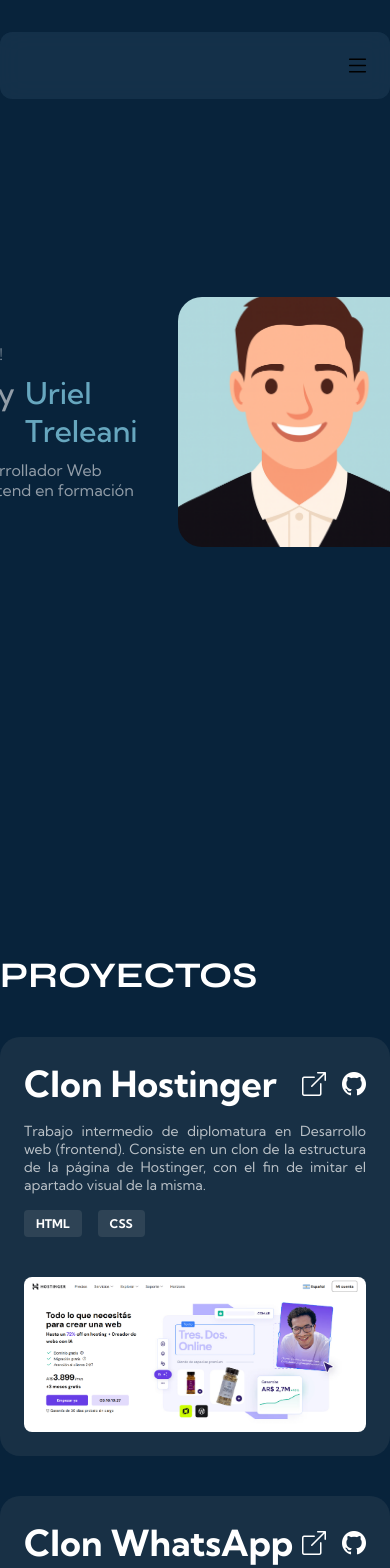
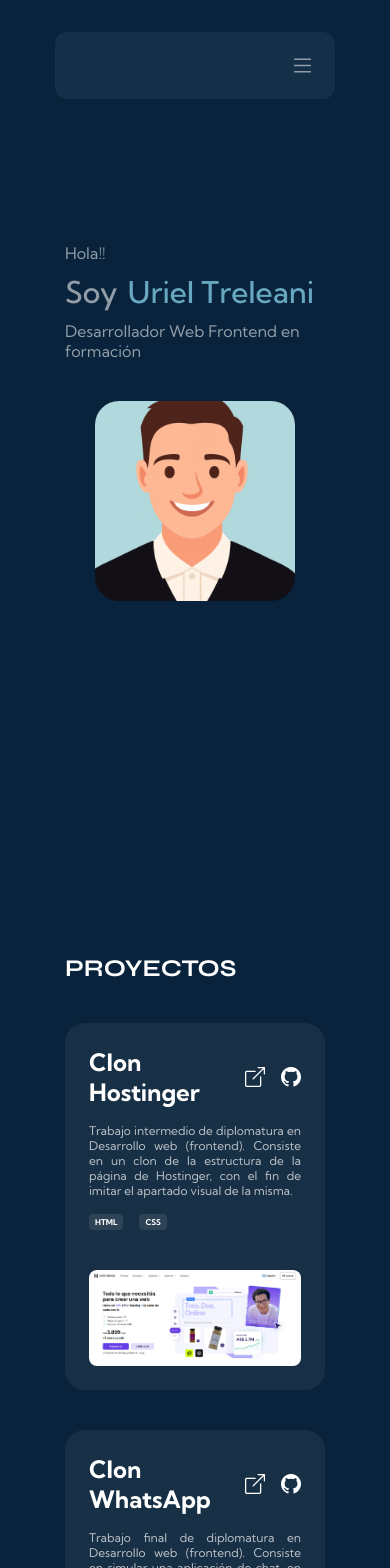
Before and after one commit to UrielTreleani/PORTFOLIO, a React (Vite) app: page / in a window 390 px wide. Shown: the top 1568 px of the page. Built offline with nearby package versions, Linux system fonts and the light colour scheme.

Commit message:
responsive-v1-terminado

```diff
--- a/src/Components/AboutMe/AboutMe.css
+++ b/src/Components/AboutMe/AboutMe.css
@@ -53,3 +53,18 @@
     font-size: 14px;
     }
 }
+
+@media screen and (max-width: 680px){
+
+    .about-me__container{
+        width: 260px;
+    }
+
+    .about-me__title{
+        font-size: 24px;
+    }
+
+    .about-me__description p{
+    font-size: 12px;
+    }
+}
--- a/src/Components/Contacto/Contacto.css
+++ b/src/Components/Contacto/Contacto.css
@@ -40,3 +40,17 @@
         font-size: 36px;
     }
 }
+
+@media screen and (max-width: 680px){
+    .section-contact__container{
+        width: 280px;
+    }
+
+    .section-contact__title{
+        font-size: 24px;
+    }
+
+    .section-conctact__form-container{
+        padding: 20px;
+    }
+}
--- a/src/Components/Home/Home.css
+++ b/src/Components/Home/Home.css
@@ -92,3 +92,22 @@
         font-size: 16px;
     }
 }
+
+
+@media screen and (max-width: 680px){
+    .section-home__container{
+        flex-direction: column;
+        align-items: center;
+        justify-content: center;
+        width: 300px;
+    }
+
+    .section-home__presentation{
+        padding: 0 0 0 20px;
+    }
+
+    .section-home__avatar{
+        width: 200px;
+        height: 200px;
+    }
+}
--- a/src/Components/MobileMenu/MobileMenu.css
+++ b/src/Components/MobileMenu/MobileMenu.css
@@ -19,6 +19,7 @@
 .mobile-menu__icon{
     width: 100px;
     height: 100px;
+    color: white;
 }
 
 .mobile-menu__button{
@@ -28,15 +29,17 @@
     background-color: transparent;
     border: none;
     font-size: 30px;
+    color: white;
 }
 
 .mobile-menu__nav{
     display: flex;
     flex-direction: column;
-    justify-content: center;
+    justify-content: flex-start;
     align-items: center;
     gap: 40px;
     height: 100%;
+    margin: 20px 0 0;
 }
 
 .mobile-menu__nav a{
@@ -59,6 +62,6 @@
 
 .mobile-menu__link{
     text-decoration: none;
-    color: black;
+    color: white;
     font-size: 40px;
 }
--- a/src/Components/Navbar/Navbar.css
+++ b/src/Components/Navbar/Navbar.css
@@ -111,6 +111,10 @@
 
 @media screen and (max-width: 680px){
 
+    .navbar__conteiner{
+        width: 280px;
+    }
+
     .navbar__content{
         display: none;
     }
@@ -127,7 +131,7 @@
         background-color: transparent;
         border: none;
         font-size: 25px;
-        color: black;
+        color: #929da8;
         cursor: pointer;
     }
 }
--- a/src/Components/ProjectCard/ProjectCard.css
+++ b/src/Components/ProjectCard/ProjectCard.css
@@ -124,3 +124,35 @@
         align-items: center;
     }
 }
+
+@media screen and (max-width: 680px){
+
+    .section-projects__project-cards{
+        max-width: 280px;
+    }
+
+    .project-card__content{
+        max-width: 280px;
+    }
+
+    .project-card__title{
+        font-size: 24px;
+    }
+
+    .project-card__icon{
+        font-size: 20px;
+    }
+
+    .project-card__description{
+        font-size: 12px;
+    }
+
+    .project-card__coding-language-container{
+        max-width: 280px;
+    }
+
+    .project-card__coding-language{
+        font-size: 8px;
+        padding: 3px 6px;
+    }
+}
--- a/src/Components/SectionProjects/SectionProjects.css
+++ b/src/Components/SectionProjects/SectionProjects.css
@@ -37,3 +37,14 @@
         font-size: 36px;
     }
 }
+
+
+@media screen and (max-width: 680px){
+    .section-projects__container{
+        width: 260px;
+    }
+
+    .section-projects__title{
+        font-size: 24px;
+    }
+}
--- a/src/Screens/HomeScreen/HomeScreen.css
+++ b/src/Screens/HomeScreen/HomeScreen.css
@@ -26,13 +26,13 @@
     display: flex;
     justify-content: center;
     align-items: center;
-    padding: 220px 0 50px 0px;
+    padding: 110px 0 50px 0px;
     width: 100%;
 }
 
 .home-screen__section-contact{
     display: flex;
     justify-content: center;
-    padding: 220px 0 80px 0;
+    padding: 110px 0 40px 0;
     width: 100%;
 }
```
